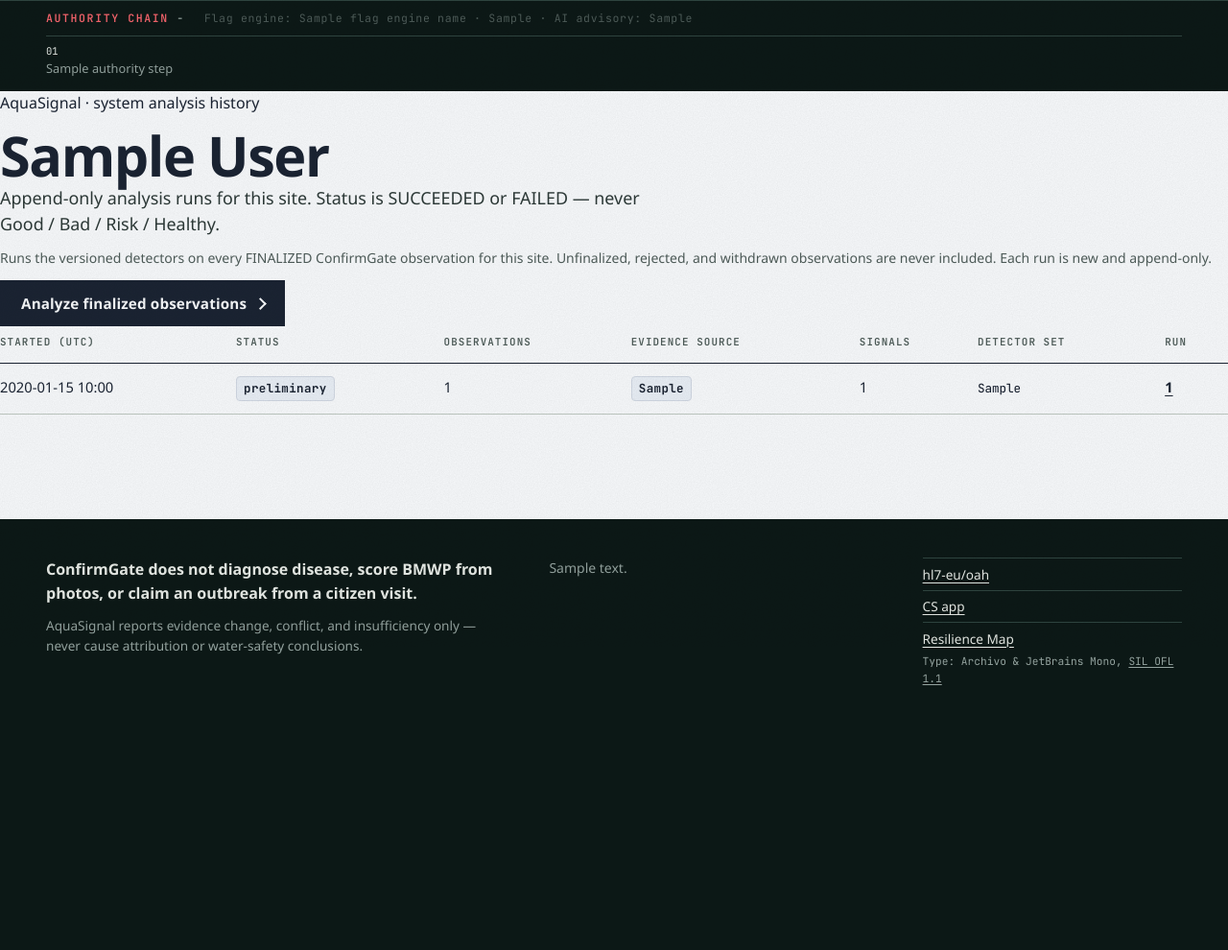
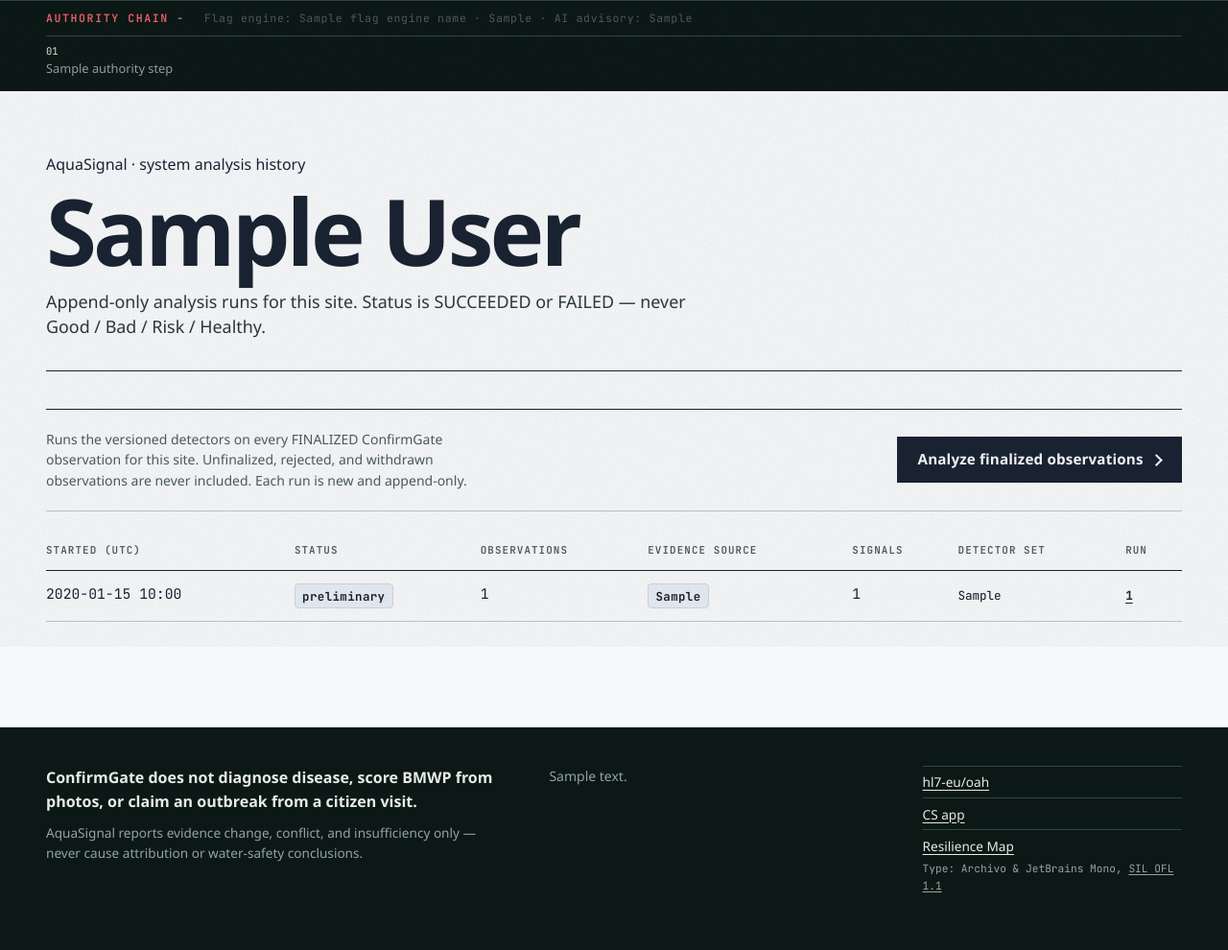
Before and after one commit to CodewithJha/aquasignal, a FastAPI app: template app/templates/investigate_list.html in a window 1280 px wide. Shown: the part 126-1116 px from the top of the page at 96% size. Before the commit the page ends 840 px from the top, so only its background shows below. Run offline with FastAPI, Linux system fonts and the light colour scheme; the template is opened without the code that fills it: most values are stand-ins (such as "Sample title", 1, 10 or a date in 2020); parts of the project's set-up code (start-up, migrations or seed data) failed here and were passed over.

Commit message:
feat(ui): turn the investigation index into a station register
investigate_index lists the five city sites as numbered register rows
with an "Open runs" affordance. investigate_list shows each site's
analysis runs as a ledger table whose cells carry data-labels so it can
stack on small screens. investigate_empty gets the shared page head.
Retires the old site-picker rules.

```diff
--- a/app/static/style.css
+++ b/app/static/style.css
@@ -1118,6 +1118,114 @@
 .export-meta .snapshot dd { font-family: var(--mono); font-size: 0.85rem; }
 .hash { word-break: break-all; }
 
+/* ---------- Investigate: station register + run ledger ---------- */
+.site-picker {
+  list-style: none;
+  margin: 0;
+  padding: 0;
+  border-top: 2px solid var(--ink);
+}
+.site-picker li {
+  display: grid;
+  grid-template-columns: minmax(0, 1fr) 3.5rem;
+  align-items: center;
+  gap: 0 1rem;
+  border-bottom: var(--rule);
+}
+.site-picker a {
+  display: grid;
+  grid-template-columns: 2.25rem minmax(0, 1fr) auto;
+  align-items: baseline;
+  gap: 1rem;
+  color: var(--ink);
+  padding: 1.1rem 0;
+  text-decoration: none;
+  transition: color 150ms ease;
+}
+.site-picker .site-name { transition: transform 200ms var(--ease); }
+.site-picker a:hover .site-name, .site-picker a:focus-visible .site-name { transform: translateX(0.6rem); }
+.site-picker .site-name {
+  font-size: clamp(1.6rem, 4.5vw, 3.2rem);
+  font-weight: 850;
+  font-stretch: 122%;
+  letter-spacing: -0.035em;
+  line-height: 1;
+}
+.site-picker .site-go {
+  font-family: var(--mono);
+  font-size: 0.75rem;
+  letter-spacing: 0.1em;
+  text-transform: uppercase;
+  color: var(--meta);
+  white-space: nowrap;
+}
+.site-picker a:hover, .site-picker a:focus-visible { color: var(--signal); }
+.site-picker a:hover .site-go { color: var(--signal); }
+.site-picker .site-idx { font-family: var(--mono); font-size: 0.75rem; color: var(--meta); }
+.site-picker .badge { grid-column: 2; justify-self: end; font-size: 0.66rem; color: var(--state); letter-spacing: 0.1em; }
+.page-head + .site-picker { border-top: 0; }
+.site-picker + .meta { margin-top: 1rem; }
+.site-title {
+  font-size: clamp(2.6rem, 8vw, 6rem);
+  font-weight: 850;
+  font-stretch: 122%;
+  letter-spacing: -0.04em;
+  line-height: 0.92;
+}
+.rail-title {
+  font-family: var(--mono);
+  font-size: 0.72rem;
+  font-weight: 600;
+  letter-spacing: 0.14em;
+  text-transform: uppercase;
+  color: var(--signal);
+  margin-bottom: 0.6rem;
+}
+.rail .audit { font-family: var(--mono); font-size: 0.75rem; padding-left: 1.1rem; }
+.rail .audit li { margin-bottom: 0.4rem; overflow-wrap: anywhere; }
+.export-scope { max-width: 62ch; }
+.refusal {
+  padding: 1rem 1.15rem;
+  background: var(--signal-wash);
+  border-top: 3px solid var(--signal);
+  max-width: 62ch;
+}
+.empty-plate {
+  display: grid;
+  grid-template-columns: auto minmax(0, 1fr);
+  gap: 0 clamp(1rem, 4vw, 3rem);
+  align-items: center;
+  border-top: 2px solid var(--ink);
+  padding-top: 1rem;
+}
+.empty-plate .empty-count {
+  font-size: clamp(5rem, 16vw, 11rem);
+  font-weight: 200;
+  font-stretch: 80%;
+  line-height: 0.8;
+  color: var(--paper-3);
+  margin: 0;
+}
+.empty-plate .ok { margin-top: 0; }
+
+.inv-analyze {
+  display: grid;
+  grid-template-columns: minmax(0, 1fr) auto;
+  gap: 1rem 2rem;
+  align-items: center;
+  padding: 1.25rem 0;
+  border-top: var(--rule-ink);
+  border-bottom: var(--rule);
+  margin-bottom: 2rem;
+}
+.inv-analyze .meta { margin: 0; max-width: 60ch; }
+.inv-empty, .inv-nosignal {
+  padding: 1rem 0;
+  border-top: 2px solid var(--state);
+  margin: 1rem 0;
+}
+.inv-failed { background: var(--signal-wash); border-top: 3px solid var(--signal); padding: 1rem 1.15rem; margin: 1.5rem 0; }
+
 /* ---------- Footer ---------- */
 .site-footer {
   background: var(--deep);
@@ -1225,19 +1333,6 @@
   background: var(--block-bg);
   color: var(--block-ink);
   border: 1px solid #e2b4b4;
-}
-.site-picker {
-  list-style: none;
-  padding: 0;
-  margin: 1rem 0;
-  display: grid;
-  gap: 0.75rem;
-}
-.site-picker li {
-  display: flex;
-  flex-wrap: wrap;
-  align-items: center;
-  gap: 0.65rem;
 }
 .evidence-list, .signal-list, .conflict-list, .run-history {
   list-style: none;
--- a/app/templates/investigate_list.html
+++ b/app/templates/investigate_list.html
@@ -1,12 +1,14 @@
 {% extends "base.html" %}
 {% block content %}
-<section class="panel inv-panel" aria-labelledby="list-heading">
-  <p class="eyebrow">AquaSignal · system analysis history</p>
-  <h2 id="list-heading">{{ site.display_name }}</h2>
-  <p class="lede">
-    Append-only analysis runs for this site. Status is SUCCEEDED or FAILED —
-    never Good / Bad / Risk / Healthy.
-  </p>
+<section class="wrap inv-panel" aria-labelledby="list-heading">
+  <header class="page-head">
+    <p class="eyebrow">AquaSignal · system analysis history</p>
+    <h2 id="list-heading" class="site-title">{{ site.display_name }}</h2>
+    <p class="lede">
+      Append-only analysis runs for this site. Status is SUCCEEDED or FAILED —
+      never Good / Bad / Risk / Healthy.
+    </p>
+  </header>
 
   <form method="post" action="/investigate/sites/{{ site.site_id }}/analyze" class="inv-analyze">
     <p class="meta">
@@ -27,7 +29,7 @@
     <p><a href="/investigate">Choose another site</a></p>
   </div>
   {% else %}
-  <table class="worklist" aria-describedby="list-heading">
+  <table class="worklist stack" aria-describedby="list-heading">
     <caption class="visually-hidden">Analysis runs for {{ site.display_name }}</caption>
     <thead>
       <tr>
@@ -43,17 +45,17 @@
     <tbody>
       {% for row in analyses %}
       <tr>
-        <td><time datetime="{{ row.started_at.isoformat() }}">{{ row.started_at.strftime("%Y-%m-%d %H:%M") }}</time></td>
-        <td>
+        <td data-label="Started (UTC)" class="num"><time datetime="{{ row.started_at.isoformat() }}">{{ row.started_at.strftime("%Y-%m-%d %H:%M") }}</time></td>
+        <td data-label="Status">
           <span class="status-pill status-{{ row.status|lower }}" aria-label="Status {{ row.status }}">{{ row.status }}</span>
         </td>
-        <td>{{ row.evidence_count }}</td>
-        <td>
+        <td data-label="Observations" class="num">{{ row.evidence_count }}</td>
+        <td data-label="Evidence source">
           <span class="status-pill origin-{{ row.evidence_origin|lower|replace(' ', '-') }}">{{ row.evidence_origin }}</span>
         </td>
-        <td>{{ row.signal_count }}</td>
-        <td><code>{{ row.detector_set_version }}</code></td>
-        <td><a href="/investigate/analyses/{{ row.run_id }}">{{ row.run_id }}</a></td>
+        <td data-label="Signals" class="num">{{ row.signal_count }}</td>
+        <td data-label="Detector set"><code>{{ row.detector_set_version }}</code></td>
+        <td data-label="Run"><a class="mono" href="/investigate/analyses/{{ row.run_id }}">{{ row.run_id }}</a></td>
       </tr>
       {% endfor %}
     </tbody>
```
Also changed, not shown: app/templates/investigate_empty.html (+7 -4 lines), app/templates/investigate_index.html (+9 -2 lines).
